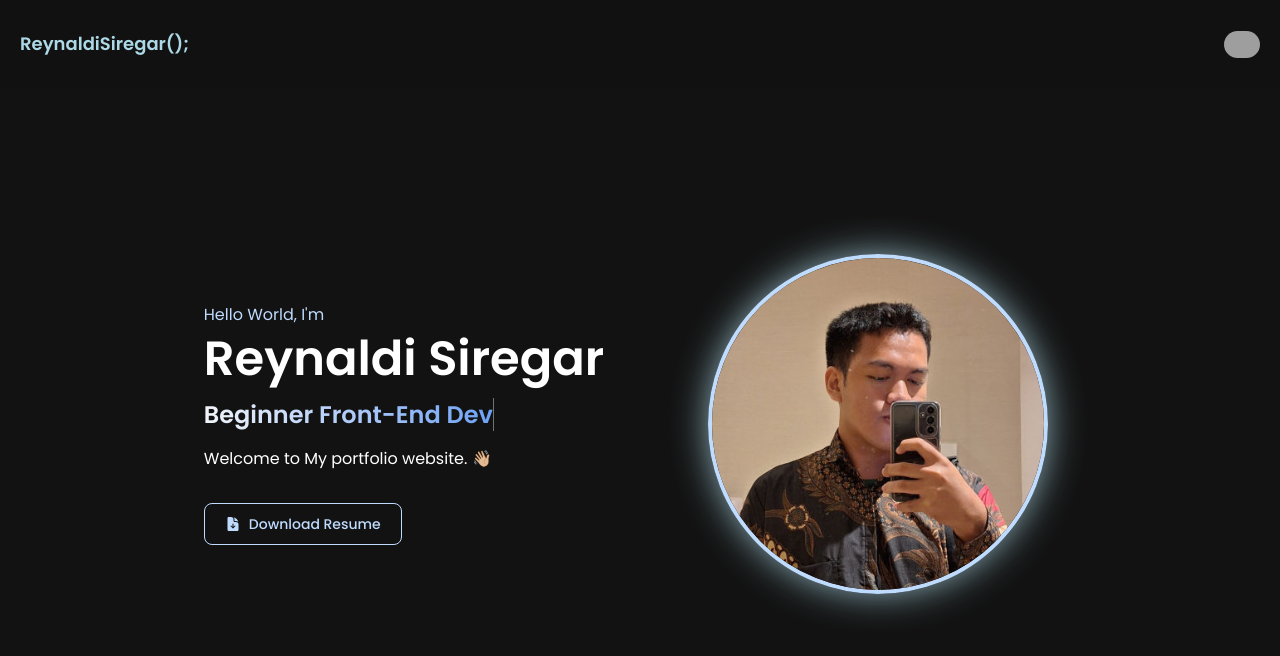
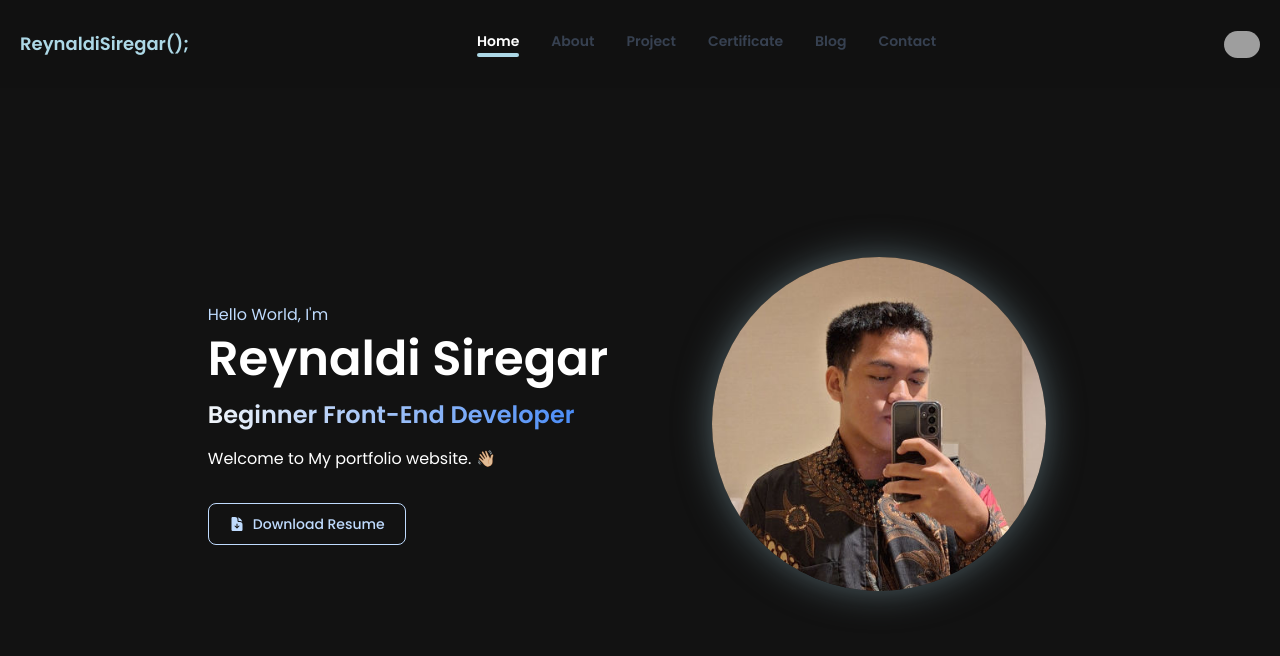
Before and after one commit to reysiregar/portfolio-v2, a Vue app: page / in a window 1280 px wide. Shown: the top 656 px of the page. Built offline with nearby package versions, Linux system fonts and the light colour scheme; grey boxes are pictures that could not be loaded.

Commit message:
[Dev] adjustments
Signed-off-by: reysiregar <levinashavila@gmail.com>

```diff
--- /dev/null
+++ b/src/components/ResumeButton.vue
@@ -0,0 +1,44 @@
+<template>
+    <a
+      :href="resumePath"
+      download="Resume_Reynaldi_Wiratama_Siregar.pdf"
+      class="flex items-center py-2 px-4 mx-auto text-sm font-medium rounded-lg border transition duration-300 md:py-2.5 md:px-5 md:mx-0 text-blue-200 border-blue-200 hover:bg-blue-200 hover:bg-opacity-10 bg-transparent focus:outline-none focus:ring-2 focus:ring-blue-200 focus:ring-opacity-50 w-fit"
+      @click="trackDownload"
+    >
+      <svg
+        xmlns="http://www.w3.org/2000/svg"
+        viewBox="0 0 24 24"
+        fill="currentColor"
+        class="mr-2 w-4 h-4"
+        aria-hidden="true"
+      >
+        <path
+          fill-rule="evenodd"
+          d="M5.625 1.5H9a3.75 3.75 0 013.75 3.75v1.875c0 1.036.84 1.875 1.875 1.875H16.5a3.75 3.75 0 013.75 3.75v7.875c0 1.035-.84 1.875-1.875 1.875H5.625a1.875 1.875 0 01-1.875-1.875V3.375c0-1.036.84-1.875 1.875-1.875zm5.845 17.03a.75.75 0 001.06 0l3-3a.75.75 0 10-1.06-1.06l-1.72 1.72V12a.75.75 0 00-1.5 0v4.19l-1.72-1.72a.75.75 0 00-1.06 1.06l3 3z"
+          clip-rule="evenodd"
+        />
+        <path
+          d="M14.25 5.25a5.23 5.23 0 00-1.279-3.434 9.768 9.768 0 016.963 6.963A5.23 5.23 0 0016.5 7.5h-1.875a.375.375 0 01-.375-.375V5.25z"
+        />
+      </svg>
+      <span>Download Resume</span>
+    </a>
+  </template>
+
+  <script>
+  export default {
+    name: 'ResumeButton',
+    props: {
+      resumePath: {
+        type: String,
+        required: true
+      }
+    },
+    methods: {
+      trackDownload() {
+        // Add analytics tracking if needed
+        console.log('Resume download initiated')
+      }
+    }
+  }
+  </script>
--- /dev/null
+++ b/src/components/TypeWriter.vue
@@ -0,0 +1,93 @@
+<template>
+    <div
+      class="typewriter"
+      role="text"
+      :aria-label="`Current text: ${txt}`"
+    >
+      <span class="wrap">{{ txt }}</span>
+    </div>
+  </template>
+
+  <script>
+  export default {
+    name: 'TypeWriter',
+    props: {
+      phrases: {
+        type: Array,
+        required: true,
+        validator: (value) => value.length > 0
+      },
+      period: {
+        type: Number,
+        default: 2000
+      }
+    },
+    data() {
+      return {
+        txt: '',
+        loopNum: 0,
+        isDeleting: false
+      }
+    },
+    created() {
+      this.timeoutId = null
+    },
+    mounted() {
+      this.txt = ''
+      this.tick()
+    },
+    beforeUnmount() {
+      if (this.timeoutId) {
+        clearTimeout(this.timeoutId)
+      }
+    },
+    methods: {
+      tick() {
+        const i = this.loopNum % this.phrases.length
+        const fullTxt = this.phrases[i]
+
+        this.txt = this.isDeleting
+          ? fullTxt.substring(0, this.txt.length - 1)
+          : fullTxt.substring(0, this.txt.length + 1)
+
+        let delta = 200 - Math.random() * 100
+
+        if (this.isDeleting) {
+          delta /= 2
+        }
+
+        if (!this.isDeleting && this.txt === fullTxt) {
+          delta = this.period
+          this.isDeleting = true
+        } else if (this.isDeleting && this.txt === '') {
+          this.isDeleting = false
+          this.loopNum++
+          delta = 500
+        }
+
+        this.timeoutId = setTimeout(() => {
+          requestAnimationFrame(this.tick)
+        }, delta)
+      }
+    }
+  }
+  </script>
+
+  <style scoped>
+  .typewriter .wrap {
+    border-right: 0.08em solid #fff;
+    animation: blink-caret 1s ease-in-out infinite;
+  }
+
+  @keyframes blink-caret {
+    from, to { border-color: transparent }
+    50% { border-color: #fff }
+  }
+
+  @media (prefers-reduced-motion: reduce) {
+    .typewriter .wrap {
+      animation: none;
+      border-right: none;
+    }
+  }
+  </style>
--- a/src/views/HomeView.vue
+++ b/src/views/HomeView.vue
@@ -1,244 +1,154 @@
 <template>
-  <main
-    class="mt-10 md:mt-1 flex flex-col-reverse gap-8 items-center md:flex-row md:gap-16 md:justify-center min-h-[65vh] md:min-h-[80vh]">
+  <main class="mt-10 md:mt-1 flex flex-col-reverse gap-8 items-center md:flex-row md:gap-16 md:justify-center min-h-[65vh] md:min-h-[80vh]">
     <div class="space-y-2 text-center md:text-left px-10">
-      <p class="text-blue-200 fadein-up">Hello World, I'm</p>
-      <h1 class="text-4xl font-bold md:text-5xl text-white fadein-up">Reynaldi Siregar</h1>
+      <p class="text-blue-200 animate-fade-up">Hello World, I'm</p>
+      <h1 class="text-4xl font-bold md:text-5xl text-white animate-fade-up">Reynaldi Siregar</h1>
       <div class="py-2">
-        <h1
-          class="typewrite text-xl font-semibold text-transparent bg-clip-text bg-gradient-to-r from-slate-100 to-blue-500 md:text-2xl fadein-up"
-          ref="typewriter">
-          <span class="wrap">{{ txt }}</span>
-        </h1>
+        <TypeWriter
+          :phrases="roles"
+          :period="2000"
+          class="text-xl font-semibold text-transparent bg-clip-text bg-gradient-to-r from-slate-100 to-blue-500 md:text-2xl animate-fade-up"
+        />
       </div>
-      <p class="text-white pr-4 fadein-up">Welcome to My portfolio website. <span class="wave">👋🏼</span></p>
+      <p class="text-white pr-4 animate-fade-up">
+        Welcome to My portfolio website.
+        <span class="wave" role="img" aria-label="Waving hand emoji">👋🏼</span>
+      </p>
       <br>
-      <a
-        :href="resumePath"
-        download="Resume_Reynaldi_Wiratama_Siregar.pdf"
-        class="fadein-bot fade-500 flex items-center py-2 px-4 mx-auto text-sm font-medium rounded-lg border transition duration-300 md:py-2.5 md:px-5 md:mx-0 text-blue-200 border-blue-200 hover:bg-blue-200 hover:bg-opacity-10 bg-transparent focus:outline-none w-fit">
-        <svg xmlns="http://www.w3.org/2000/svg" viewBox="0 0 24 24" fill="currentColor" class="mr-2 w-4 h-4">
-          <path fill-rule="evenodd"
-            d="M5.625 1.5H9a3.75 3.75 0 013.75 3.75v1.875c0 1.036.84 1.875 1.875 1.875H16.5a3.75 3.75 0 013.75 3.75v7.875c0 1.035-.84 1.875-1.875 1.875H5.625a1.875 1.875 0 01-1.875-1.875V3.375c0-1.036.84-1.875 1.875-1.875zm5.845 17.03a.75.75 0 001.06 0l3-3a.75.75 0 10-1.06-1.06l-1.72 1.72V12a.75.75 0 00-1.5 0v4.19l-1.72-1.72a.75.75 0 00-1.06 1.06l3 3z"
-            clip-rule="evenodd"></path>
-          <path
-            d="M14.25 5.25a5.23 5.23 0 00-1.279-3.434 9.768 9.768 0 016.963 6.963A5.23 5.23 0 0016.5 7.5h-1.875a.375.375 0 01-.375-.375V5.25z">
-          </path>
-        </svg>Download Resume</a>
+      <ResumeButton
+        :resume-path="resumePath"
+        class="animate-fade-bot"
+      />
     </div>
-    <div class="flex justify-center md:justify-start fadein-right"><img alt="avatar" fetchpriority="high" width="300" height="300" decoding="async" data-nimg="1"
-        class="w-10/12 md:h-auto rounded-full border-4 border-blue-200 pict" src="/img/profile.jpg">
+    <div class="flex justify-center md:justify-start animate-fade-right">
+      <img
+        alt="Reynaldi Siregar's profile picture"
+        fetchpriority="high"
+        width="300"
+        height="300"
+        decoding="async"
+        class="w-10/12 md:h-auto rounded-full profile-picture"
+        src="/img/profile.jpg"
+      >
     </div>
   </main>
 </template>
 
 <script>
-export default {
+import { defineComponent } from 'vue'
+import TypeWriter from '../components/TypeWriter.vue'
+import ResumeButton from '../components/ResumeButton.vue'
+
+export default defineComponent({
   name: 'HomeView',
+  components: {
+    TypeWriter,
+    ResumeButton
+  },
   data() {
     return {
-      toRotate: ["Beginner Front-End Dev", "Beginner UI Designer", "Information System Student", "Tech Enthusiast"],
-      period: 2000,
-      txt: '',
-      loopNum: 0,
-      isDeleting: false,
+      roles: [
+        "Beginner Front-End Developer",
+        "Beginner UI/UX Designer",
+        "Information System Student",
+        "IT Enthusiast"
+      ],
       resumePath: '/Resume_Reynaldi_Wiratama_Siregar.pdf',
-    };
-  },
-  mounted() {
-    this.$nextTick(() => {
-      this.tick();
-    });
-  },
-  methods: {
-    tick() {
-      let typewriter = this.$refs.typewriter;
-
-      if (!typewriter) {
-        return;
-      }
-
-      let i = this.loopNum % this.toRotate.length;
-      let fullTxt = this.toRotate[i];
-
-      this.txt = this.isDeleting ? fullTxt.substring(0, this.txt.length - 1) : fullTxt.substring(0, this.txt.length + 1);
-      typewriter.innerHTML = `<span class="wrap">${this.txt}</span>`;
-
-      let that = this;
-      let delta = 200 - Math.random() * 100;
-
-      if (this.isDeleting) {
-        delta /= 2;
-      }
-
-      if (!this.isDeleting && this.txt === fullTxt) {
-        delta = this.period;
-        this.isDeleting = true;
-      } else if (this.isDeleting && this.txt === '') {
-        this.isDeleting = false;
-        this.loopNum++;
-        delta = 500;
-      }
-
-      setTimeout(() => {
-        that.tick();
-      }, delta);
-    },
+    }
   }
-}
+})
 </script>
 
 <style>
+:root {
+  --animation-duration: 0.5s;
+  --animation-delay: 500ms;
+  --profile-shadow-color: rgba(173, 216, 230, 0.5);
+}
+
 body {
   overflow-y: scroll;
   overflow-x: hidden;
 }
 
-.typewrite > .wrap {
-  border-right: 0.08em solid #fff;
-  animation: blink-caret 1s ease-in-out infinite;
-}
-
-@keyframes blink-caret {
-  0%, 100% { border-color: transparent }
-  50% { border-color: #fff }
+.profile-picture {
+  box-shadow: 0 0 clamp(20px, 5vw, 40px) -5px var(--profile-shadow-color);
 }
 
 .wave {
-  animation-name: wave-animation;
-  animation-duration: 2.5s;
-  animation-iteration-count: infinite;
+  animation: wave-animation 2.5s infinite;
   transform-origin: 70% 70%;
-  display: inline-block
+  display: inline-block;
 }
 
 @keyframes wave-animation {
-  0% {
-    transform: rotate(0deg)
-  }
-
-  10% {
-    transform: rotate(14deg)
-  }
-
-  20% {
-    transform: rotate(-8deg)
-  }
-
-  30% {
-    transform: rotate(14deg)
-  }
-
-  40% {
-    transform: rotate(-4deg)
-  }
-
-  50% {
-    transform: rotate(10deg)
-  }
-
-  60% {
-    transform: rotate(0deg)
-  }
-
-  to {
-    transform: rotate(0deg)
-  }
+  0% { transform: rotate(0deg); }
+  10% { transform: rotate(14deg); }
+  20% { transform: rotate(-8deg); }
+  30% { transform: rotate(14deg); }
+  40% { transform: rotate(-4deg); }
+  50% { transform: rotate(10deg); }
+  60%, 100% { transform: rotate(0deg); }
 }
 
-.pict {
-  box-shadow: 0px 0px 40px -5px rgba(173, 216, 230, 1);
--webkit-box-shadow: 0px 0px 40px -5px rgba(173, 216, 230, 1);
--moz-box-shadow: 0px 0px 40px -5px rgba(173, 216, 230, 1);
+.animate-fade-up {
+  animation: fadeUp var(--animation-duration) forwards;
+  animation-delay: var(--animation-delay);
+  opacity: 0;
 }
 
-.fadein-up {
+.animate-fade-right {
+  animation: fadeRight var(--animation-duration) forwards;
+  animation-delay: var(--animation-delay);
   opacity: 0;
-  animation-name: fadeInUp;
-  animation-duration: 0.5s;
-  animation-fill-mode: forwards;
-  animation-delay: 500ms;
 }
 
-@keyframes fadeInUp {
+.animate-fade-bot {
+  animation: fadeBot var(--animation-duration) forwards;
+  animation-delay: var(--animation-delay);
+  opacity: 0;
+}
+
+@keyframes fadeUp {
   from {
     opacity: 0;
     transform: translate3d(0, 100%, 0);
   }
-
   to {
     opacity: 1;
     transform: translate3d(0, 0, 0);
   }
 }
 
-.fade-in-from-left {
-  opacity: 0;
-  animation: fadeInLeft 0.5s ease-out forwards;
-  animation-delay: 500ms;
-}
-
-@keyframes fadeInLeft {
-  0% {
+@keyframes fadeRight {
+  from {
     opacity: 0;
-    transform: translateX(-100%);
+    transform: translateX(100%);
   }
-  100% {
+  to {
     opacity: 1;
     transform: translateX(0);
   }
 }
 
-.fadein-right {
-  opacity: 0;
-  animation: fadeInRight 0.5s ease-out forwards;
-  animation-delay: 500ms;
-}
-
-@keyframes fadeInRight {
-  0% {
-    opacity: 0;
-    transform: translateX(100%);
-  }
-  100% {
-    opacity: 1;
-    transform: translateX(0);
-  }
-}
-
-.fadein-bot {
-  opacity: 0;
-  animation: fadeInBot 0.5s forwards;
-}
-
-@keyframes fadeInBot {
+@keyframes fadeBot {
   from {
     opacity: 0;
     transform: translate3d(0, -100%, 0);
   }
-
   to {
     opacity: 1;
     transform: translate3d(0, 0, 0);
   }
 }
 
-.fadein-1 {
-  animation-delay: 200ms;
-}
-.fadein-2 {
-  animation-delay: 400ms;
-}
-.fadein-3 {
-  animation-delay: 600ms;
-}
-.fadein-4 {
-  animation-delay: 800ms;
-}
-.fadein-5 {
-  animation-delay: 1000ms;
-}
-.fade-500 {
-  animation-delay: 500ms;
+@media (prefers-reduced-motion: reduce) {
+  .animate-fade-up,
+  .animate-fade-right,
+  .animate-fade-bot,
+  .wave {
+    animation: none;
+    opacity: 1;
+  }
 }
 </style>
--- /dev/null
+++ b/src/views/SocialLink.vue
@@ -0,0 +1,60 @@
+// SocialLink.vue
+<template>
+  <a
+    :href="url"
+    :aria-label="label"
+    target="_blank"
+    rel="noopener noreferrer"
+    class="social-icon"
+  >
+    <i :class="icon"></i>
+  </a>
+</template>
+
+<script>
+export default {
+  name: 'SocialLink',
+  props: {
+    url: {
+      type: String,
+      required: true
+    },
+    icon: {
+      type: String,
+      required: true
+    },
+    label: {
+      type: String,
+      required: true
+    },
+    platform: {
+      type: String,
+      required: true
+    }
+  }
+}
+</script>
+
+<style scoped>
+.social-icon {
+  display: flex;
+  align-items: center;
+  justify-content: center;
+  width: 45px;
+  height: 45px;
+  border-radius: 50%;
+  background-color: #1e90ff;
+  color: white;
+  font-size: 1.5rem;
+  transition: all 0.3s ease;
+}
+
+.social-icon:hover {
+  background-color: #1c7cd6;
+  transform: translateY(-3px);
+}
+
+.social-icon:active {
+  transform: translateY(1px);
+}
+</style>
```
